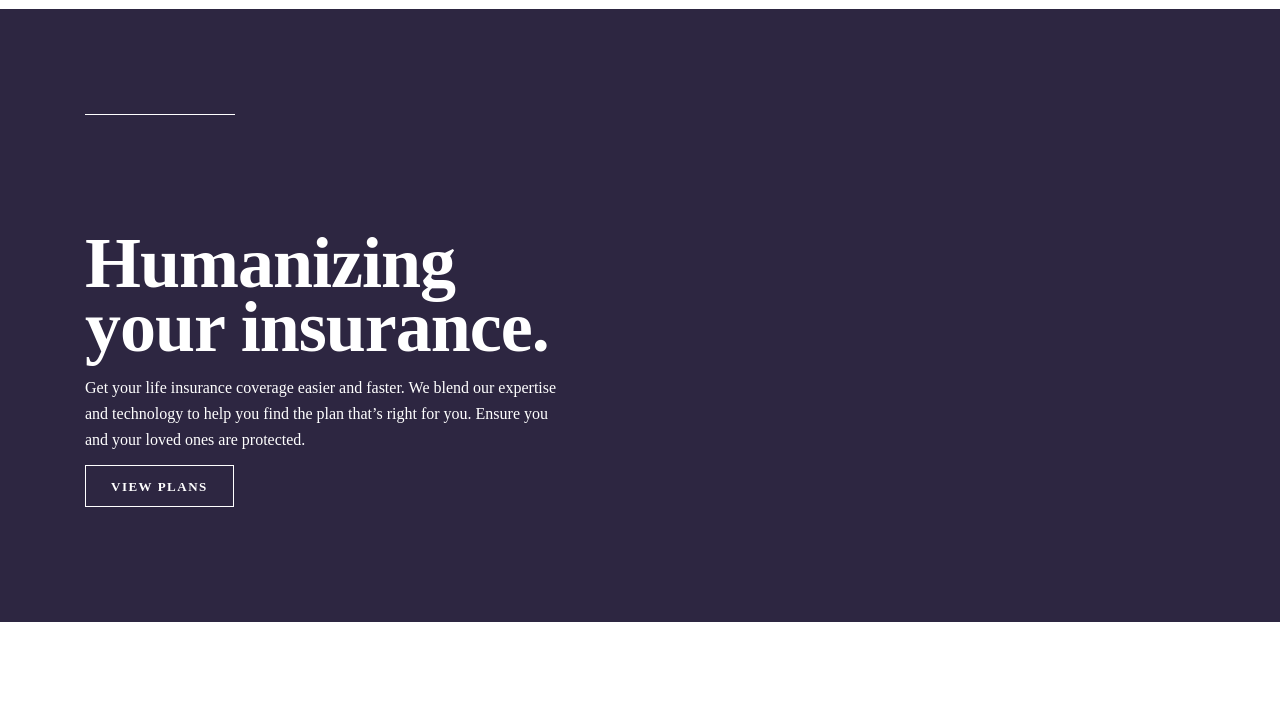
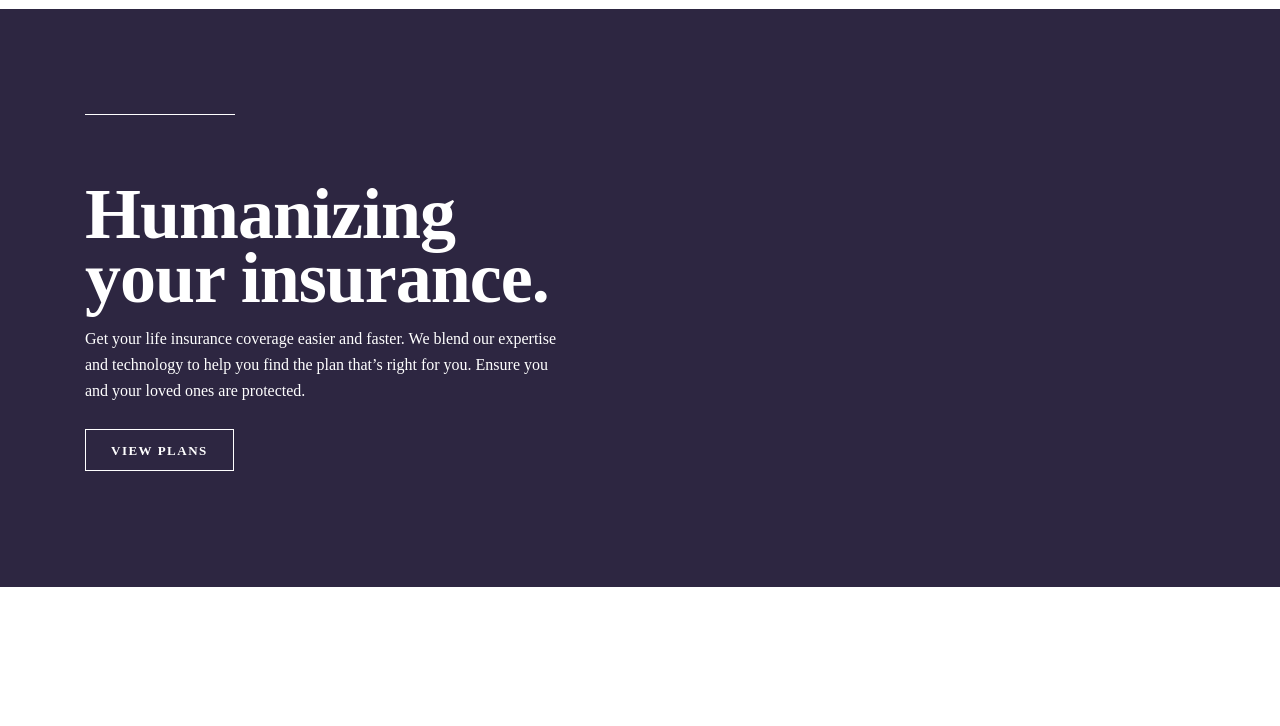
Before and after one commit to ZoyidjonNasretdinov/insure, a plain HTML site: page index.html in a window 1280 px wide. Shown: the part 74-800 px from the top of the page. Drawn offline with Linux system fonts and the light colour scheme.

Commit message:
write some style

```diff
--- a/css/main.css
+++ b/css/main.css
@@ -22,7 +22,7 @@
 }
 
 body {
-    font-family: "Karla" "";
+    font-family: 'Karla' Arial, Helvetica, sans-serif ;
     font-weight: 400;
 }
 
@@ -130,6 +130,7 @@ img {
 }
 
 .hero-title {
+    margin-top: 0;
     margin-bottom: 16px;
     color: #fff;
     font-size: 72px;
@@ -138,7 +139,7 @@ img {
 }
 
 .hero-desc {
-    margin-bottom: 24px;
+    margin-bottom: 37px;
     color: #FFF;
     line-height: 26px;
 }
```
